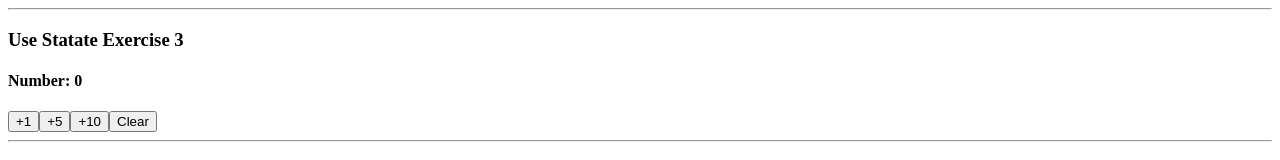
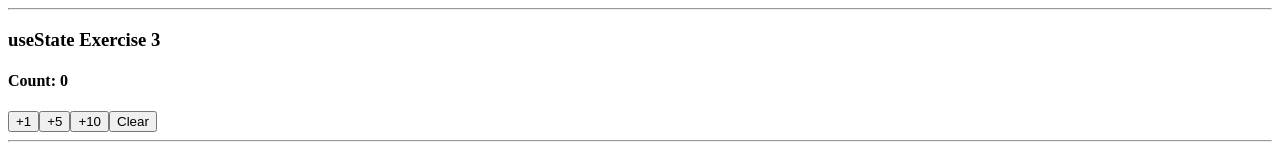
Before and after one commit to Zagaz/test-hooks, a React (Vite) app: page / in a window 1280 px wide. Shown: the top 160 px of the page. Built offline with nearby package versions, Linux system fonts and the light colour scheme.

Commit message:
Make dynamically rendered

```diff
--- a/src/Components/UseState03.jsx
+++ b/src/Components/UseState03.jsx
@@ -1,38 +1,47 @@
-import React from 'react'
-import { useState } from 'react'
+import React, { useState } from 'react';
 
 /**
- * Exercice 03
+ * Exercise 03
  *
- * Learns how to passa parameters on a funcion
- *
+ * Demonstrates how to pass parameters to a function
+ * to update component state using useState, with dynamic buttons.
  */
 
 const UseState03 = () => {
+  // State to track the current count
+  const [count, setCount] = useState(0);
 
-  const [number, setNumber] = useState(() => { return 0 })
+  /**
+   * Updates the count based on the provided value.
+   * Resets to 0 if the value is "clear".
+   *
+   * @param {number|string} value - Value to add or "clear" to reset
+   */
+  const updateCount = (value) => {
+    if (value === 'clear') {
+      setCount(0);
+    } else {
+      setCount(prevCount => prevCount + value);
+    }
+  };
 
-  function nameNumber(n) {
-    if (n === "clear") {
-      setNumber(0)
+  // Array of button values, including both numbers and the "clear" action
+  const buttons = [1, 5, 10, 'clear'];
 
-    } else {
-      setNumber(prev => prev + n)
-    }
-  }
   return (
     <>
       <hr />
-      <h3>Use Statate Exercise 3</h3>
-      <h4>Number: {number}</h4>
+      <h3>useState Exercise 3</h3>
+      <h4>Count: {count}</h4>
 
-      <button onClick={() => { nameNumber(1) }}>+1</button>
-      <button onClick={() => { nameNumber(5) }}>+5</button>
-      <button onClick={() => { nameNumber(10) }}>+10</button>
-      <button onClick={() => { nameNumber('clear') }}>Clear</button>
+      {/* Render buttons dynamically from the array */}
+      {buttons.map((val, index) => (
+        <button key={index} onClick={() => updateCount(val)} >
+          {val === 'clear' ? 'Clear' : `+${val}`}
+        </button>
+      ))}
     </>
+  );
+};
 
-  )
-}
-
-export default UseState03
+export default UseState03;
```
